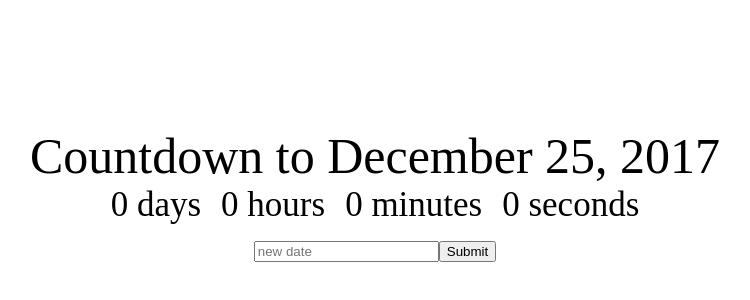
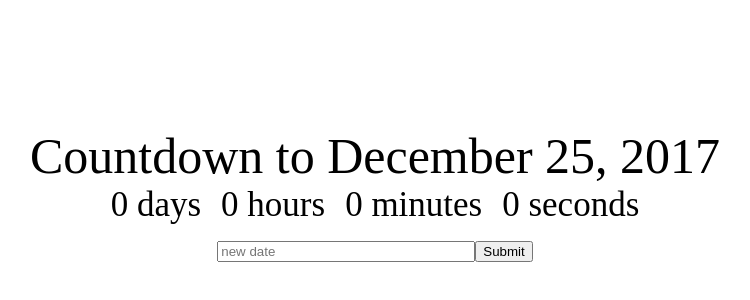
Before and after one commit to pabloscript/countdown-to-date, a React (Create React App) app: page / in a window 1280 px wide. Shown: the part 126-426 px from the top of the page, without its empty margins (265-1015 px from the left). Built offline with nearby package versions, Linux system fonts and the light colour scheme.

Commit message:
Enlarge the input field

```diff
--- a/src/App.css
+++ b/src/App.css
@@ -12,3 +12,7 @@
     display: inline;
     margin: 10px;
 }
+
+input {
+    width: 250px;
+}
```
